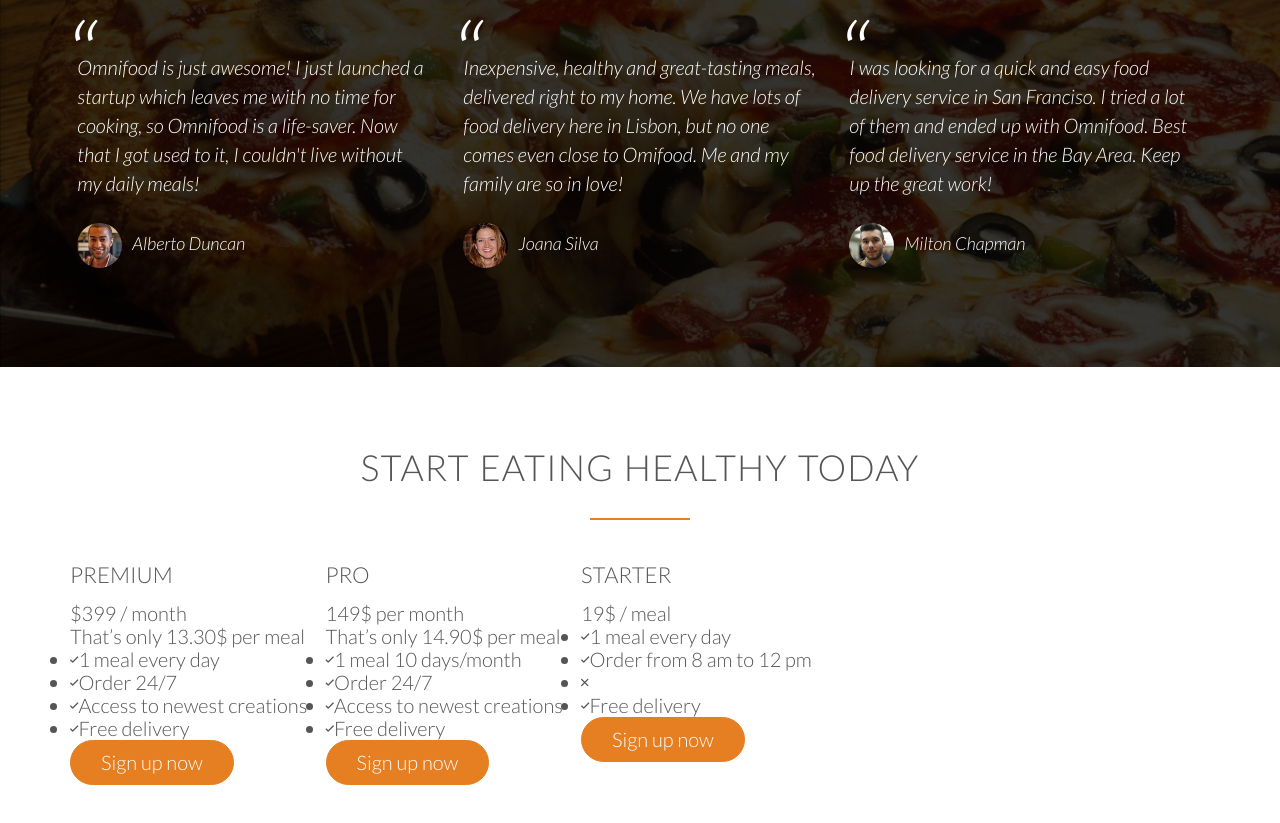
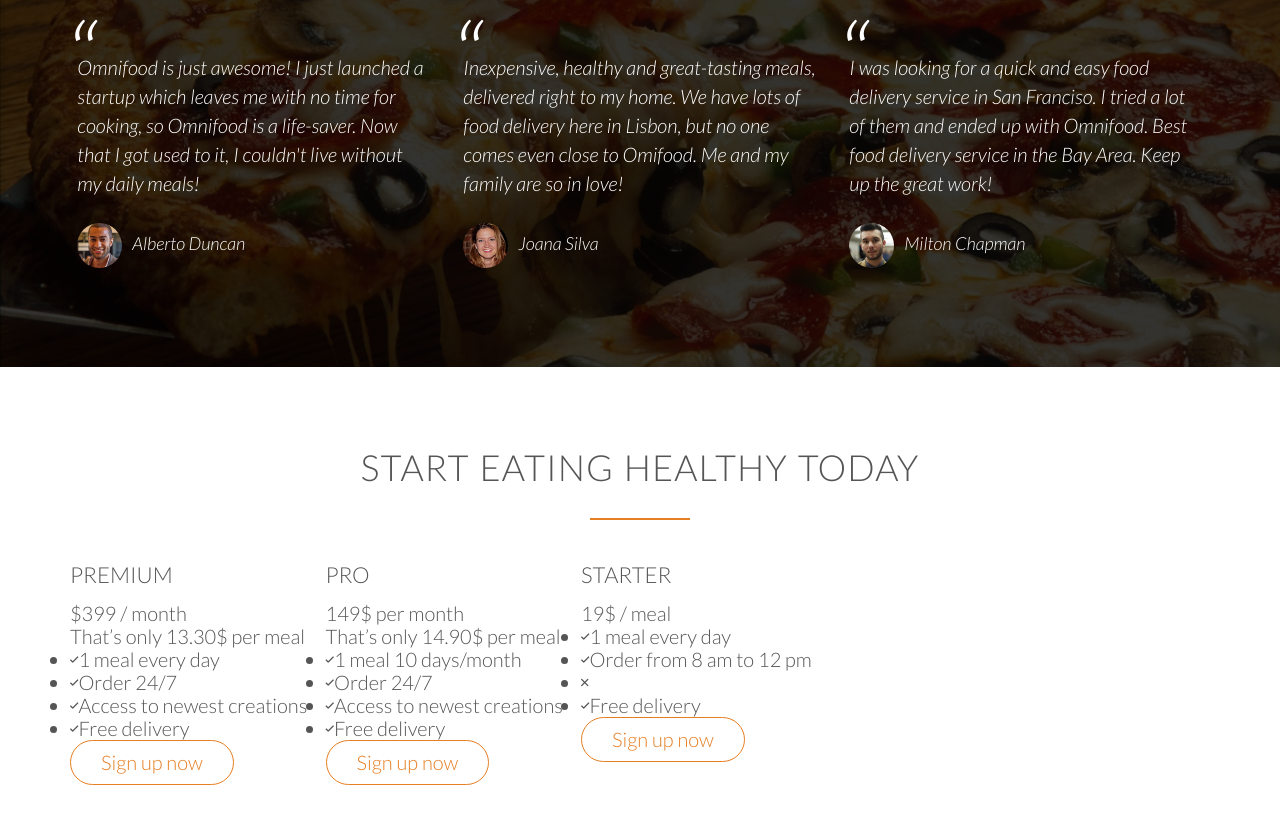
Before and after one commit to disneywalt19/Omnifood, a plain HTML site: page index.html in a window 1280 px wide. Shown: the part 3554-4377 px from the top of the page. Drawn offline with Linux system fonts and the light colour scheme.

Commit message:
change bootstrap from btn -btn-full to btn btn-ghost

```diff
--- a/index.html
+++ b/index.html
@@ -271,7 +271,7 @@
                     </div>
 
                     <div>
-                        <a href="#" class="btn btn-full">Sign up now</a>
+                        <a href="#" class="btn btn-ghost">Sign up now</a>
                     </div>
                 </div>
             </div>
@@ -292,7 +292,7 @@
                     </div>
 
                     <div>
-                        <a href="#" class="btn btn-full">Sign up now</a>
+                        <a href="#" class="btn btn-ghost">Sign up now</a>
                     </div>
                 </div>
             </div>
@@ -313,7 +313,7 @@
                     </div>
 
                     <div>
-                        <a href="#" class="btn btn-full">Sign up now</a>
+                        <a href="#" class="btn btn-ghost">Sign up now</a>
                     </div>
                 </div>
             </div>
```
